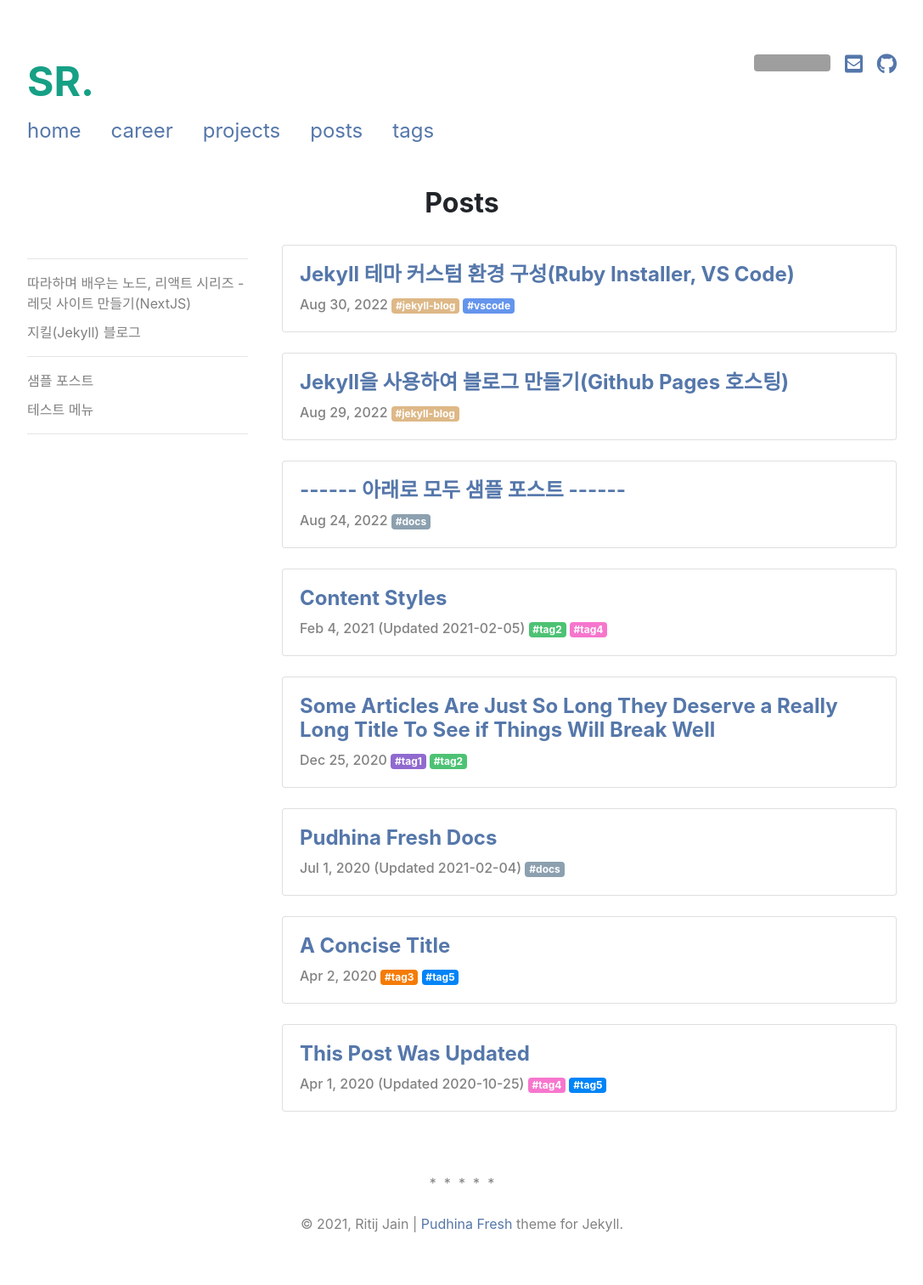
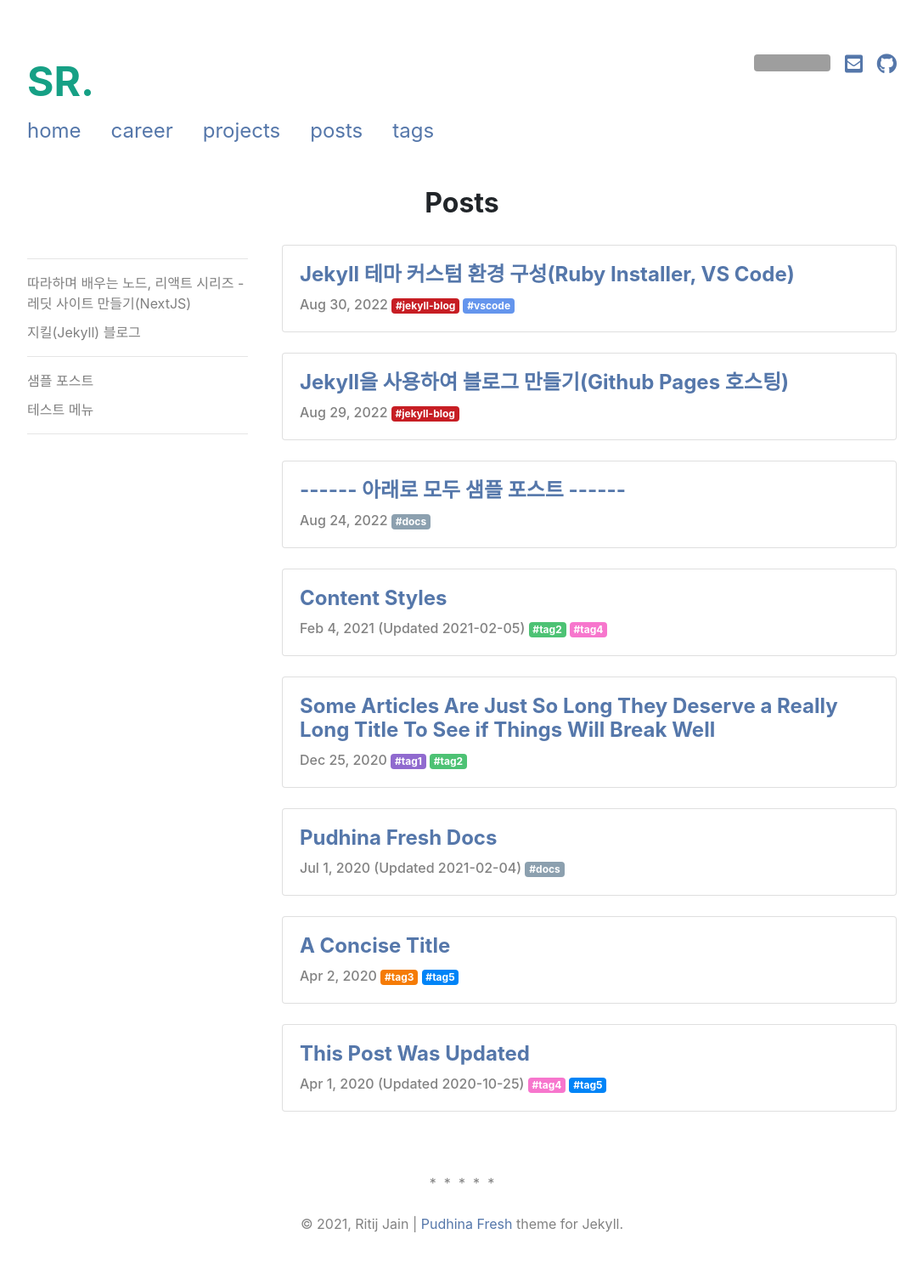
Before and after one commit to StdRunner/StdRunner.github.io, a Jekyll site: the page built from pages/posts.html, in a window 1280 px wide. Shown: the whole page at 85% size, without its empty margins (96-1183 px from the left). Built offline with Jekyll 4.4.1, drawn with Linux system fonts in a browser that asks for light colours; nearby versions of some CDN libraries; a style sheet for code colours, icons or effects is not loaded; grey boxes are pictures that could not be loaded.

```diff
--- a/_data/tags.yml
+++ b/_data/tags.yml
@@ -1,6 +1,6 @@
 real-tags:
 - name : jekyll-blog
-  color : burlywood
+  color : rgba( 199, 30, 36, 100%)
 - name : vscode
   color : cornflowerblue
 sample-tags:
--- a/pages/tags/jekyll-blog.html
+++ b/pages/tags/jekyll-blog.html
@@ -3,5 +3,5 @@ title: "Tag: jekyll-blog"
 subtitle:
 permalink: /tags/jekyll-blog
 tag: jekyll-blog
-tag_style: burlywood
+tag_style: rgba( 199, 30, 36, 100%)
 ---
```
